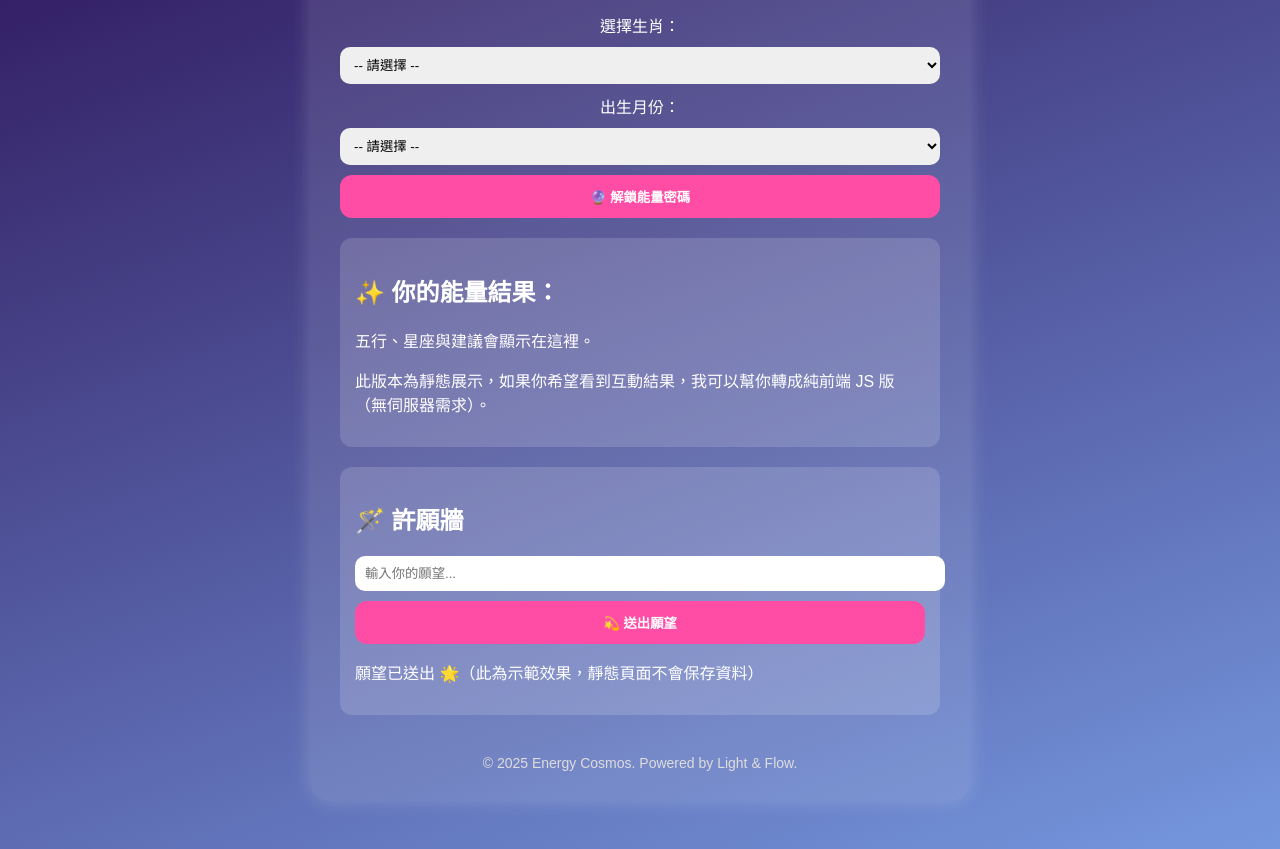
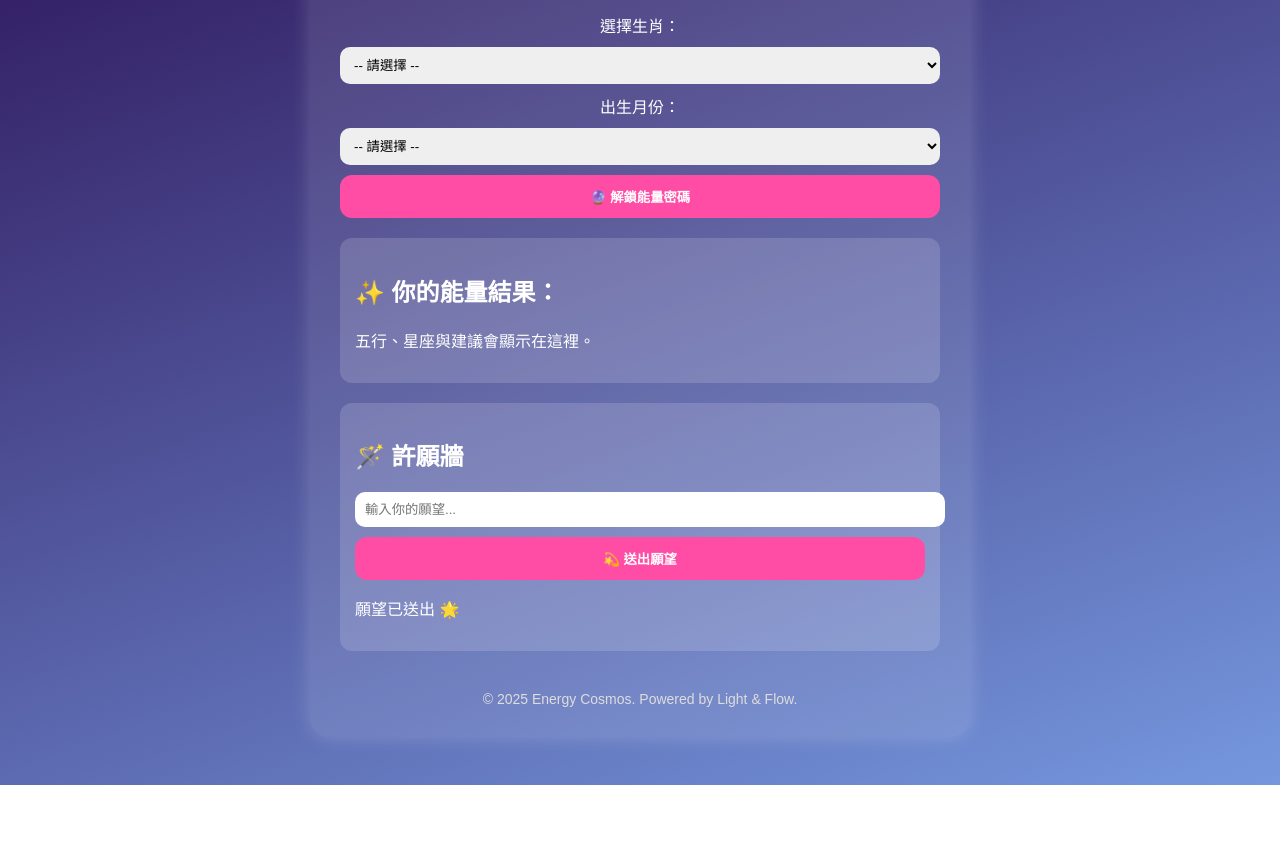
Before and after one commit to lzentze-creator/energy-cosmos, a plain HTML site: page index.html in a window 1280 px wide. Shown: the part 184-1033 px from the top of the page. After the commit the page ends 969 px from the top, so only its background shows below. Drawn offline with Linux system fonts and the light colour scheme.

Commit message:
index.html

```diff
--- a/index.html
+++ b/index.html
@@ -92,7 +92,7 @@ footer {
   <div class="result">
     <h2>✨ 你的能量結果：</h2>
     <p>五行、星座與建議會顯示在這裡。</p>
-    <p>此版本為靜態展示，如果你希望看到互動結果，我可以幫你轉成純前端 JS 版（無伺服器需求）。</p>
+
   </div>
 
   <!-- 許願牆 -->
@@ -102,7 +102,7 @@ footer {
       <input type="text" placeholder="輸入你的願望..." required>
       <button type="submit">💫 送出願望</button>
     </form>
-    <p>願望已送出 🌟（此為示範效果，靜態頁面不會保存資料）</p>
+    <p>願望已送出 🌟</p>
   </div>
 
   <footer>© 2025 Energy Cosmos. Powered by Light & Flow.</footer>
```
